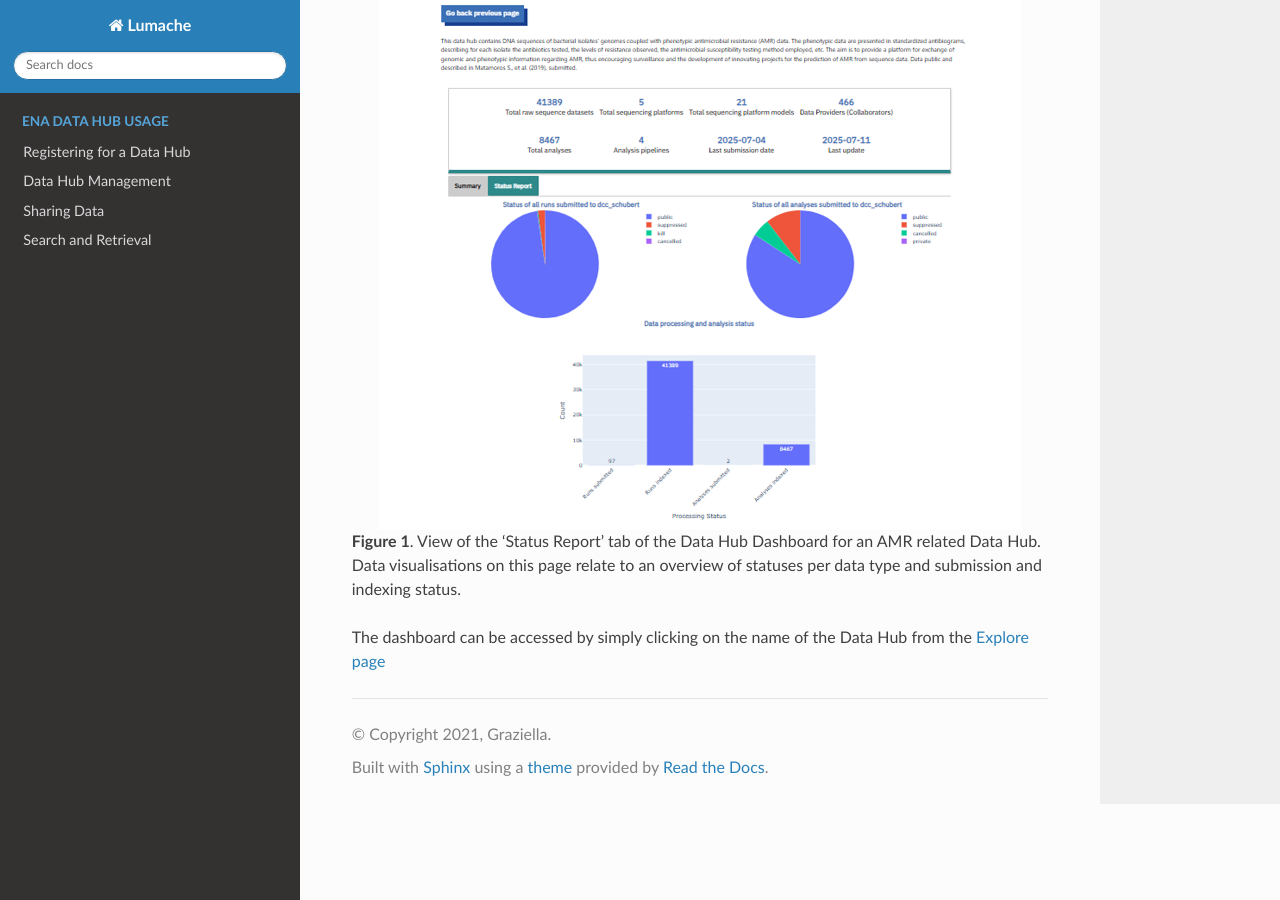
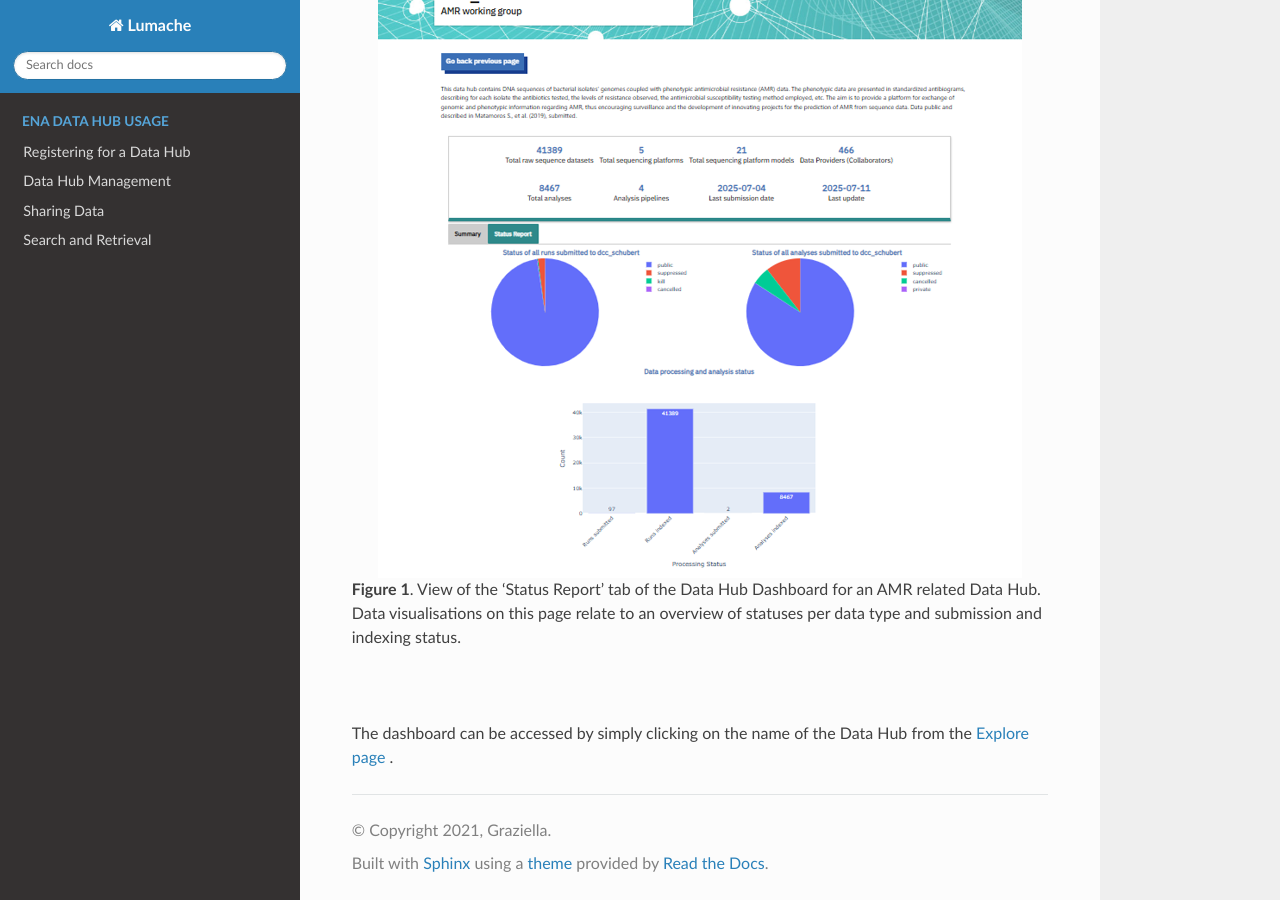
Before and after one commit to enasequence/data-hubs-docs, a Sphinx documentation site: the page built from docs/source/dashboard.rst, in a window 1280 px wide and 900 px high, scrolled down 1257 px. Built offline with Sphinx 7.4.7 and the Read the Docs theme 3.1.0, drawn with Linux system fonts in a browser that asks for light colours.

```diff
--- a/docs/source/dashboard.rst
+++ b/docs/source/dashboard.rst
@@ -8,10 +8,14 @@ The Data Hub Dashboard displays summary statistics and plots of data held across
    :align: center
 **Figure 1**. View of the ‘Summary’ tab of the Data Hub Dashboard for an AMR related Data Hub. The overview box at the top displays summary statistics, while data visualisations are shown below, such as the distribution of sample records by type of *S.enterica* strain.
 
+|
+
 The ‘Status Report’ tab of the dashboard (Figure 2) presents a breakdown of the statuses of different data types (i.e public, private, suppressed, etc.), as well the submission and indexing status of submitted data.
 
 .. image:: images/dashboard_status_report.png
    :align: center
 **Figure 1**. View of the ‘Status Report’ tab of the Data Hub Dashboard for an AMR related Data Hub. Data visualisations on this page relate to an overview of statuses per data type and submission and indexing status.
 
-The dashboard can be accessed by simply clicking on the name of the Data Hub from the `Explore page <https://www.ebi.ac.uk/ena/datahubs/active-datahubs>`_
+|
+
+The dashboard can be accessed by simply clicking on the name of the Data Hub from the `Explore page <https://www.ebi.ac.uk/ena/datahubs/active-datahubs>`_ .
```
